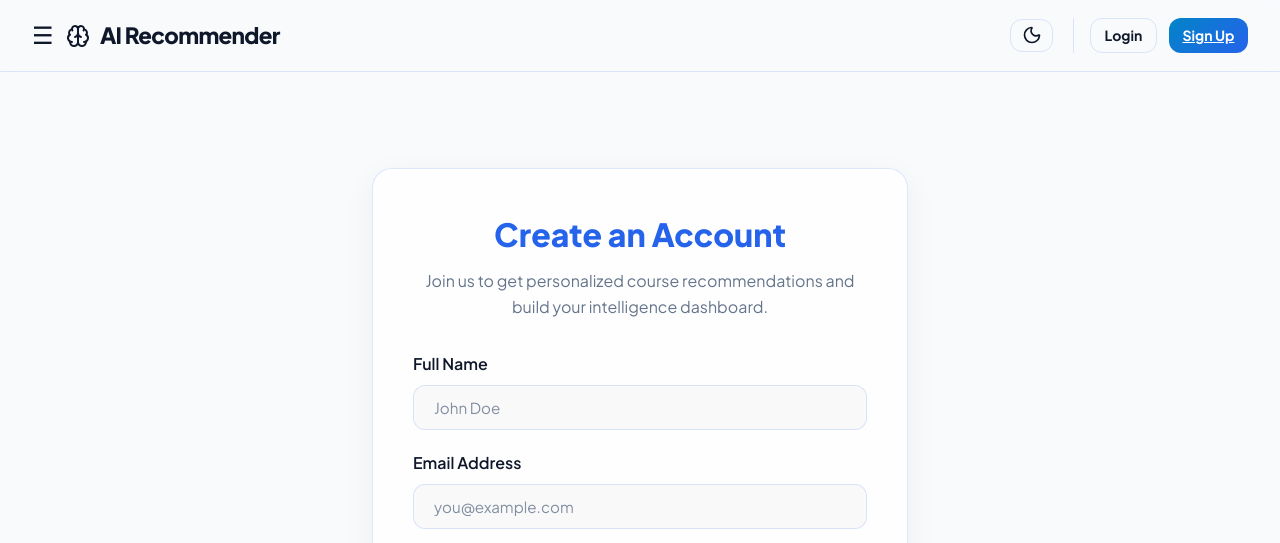
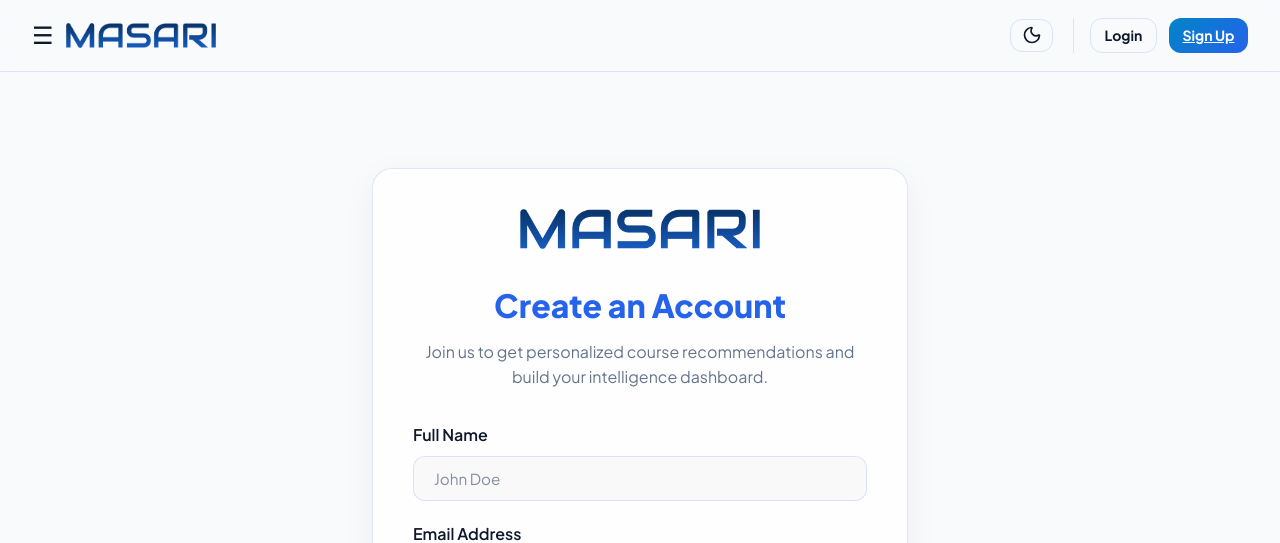
Before and after one commit to marc-zaki/AI-Powered-CS-Course-Recommender-Intelligence-Dashboard, a Flask app: page /register in a window 1280 px wide. Shown: the top 543 px of the page. Run offline with Flask 3, Linux system fonts and the light colour scheme; some libraries are stand-ins or nearby versions.

Commit message:
feat: rebrand project to MASARI and update UI components with new logo implementation

```diff
--- a/flask_app.py
+++ b/flask_app.py
@@ -1118,11 +1118,11 @@ def forgot_password():
                 msg = MIMEMultipart()
                 msg['From'] = smtp_email
                 msg['To'] = email
-                msg['Subject'] = "Password Reset Request - CS Course Recommender"
+                msg['Subject'] = "Password Reset Request - MASARI"
 
                 body = f"""Hello {user.get('name', 'User')},
 
-We received a request to reset the password for your account on the AI-Powered CS Course Recommender.
+We received a request to reset the password for your account on MASARI.
 
 Click the link below to set a new password:
 {reset_link}
@@ -1130,7 +1130,7 @@ Click the link below to set a new password:
 This link is valid for 1 hour. If you did not request this, please ignore this email.
 
 Best regards,
-CS Course Recommender Team"""
+MASARI Team"""
 
                 msg.attach(MIMEText(body, 'plain'))
 
--- a/static/js/main.js
+++ b/static/js/main.js
@@ -854,7 +854,7 @@ function exportPlanToPDF() {
             </div>
             <div style="text-align: right; font-size: 11px; color: #64748B;">
                 <strong>Date:</strong> ${new Date().toLocaleDateString()}<br/>
-                <strong>Platform:</strong> AI CS Recommender
+                <strong>Platform:</strong> MASARI
             </div>
         </div>
         <div style="background: #F8FAFC; border-left: 4px solid #3282B8; padding: 12px 18px; border-radius: 6px; margin-top: 20px; text-align: left;">
@@ -873,13 +873,13 @@ function exportPlanToPDF() {
     pdfFooter.style.textAlign = 'center';
     pdfFooter.style.fontSize = '11px';
     pdfFooter.style.color = '#94A3B8';
-    pdfFooter.innerHTML = `AI-Powered CS Course Recommender Intelligence Dashboard &bull; Curated and Structured with Gemini 2.5-Flash`;
+    pdfFooter.innerHTML = `MASARI Intelligence Dashboard &bull; Curated and Structured with Gemini 2.5-Flash`;
     pathContent.appendChild(pdfFooter);
 
     // 4. PDF Generation Options
     const opt = {
         margin:       12,
-        filename:     `AI_Study_Plan_${goalText.replace(/[^a-z0-9]/gi, '_').toLowerCase()}.pdf`,
+        filename:     `MASARI_Study_Plan_${goalText.replace(/[^a-z0-9]/gi, '_').toLowerCase()}.pdf`,
         image:        { type: 'jpeg', quality: 0.98 },
         html2canvas:  {
             scale: 2,
--- a/templates/base.html
+++ b/templates/base.html
@@ -4,7 +4,7 @@
 <head>
     <meta charset="UTF-8">
     <meta name="viewport" content="width=device-width, initial-scale=1.0">
-    <title>{% block title %}CS Course Recommender | AI Powered Learning Dashboard{% endblock %}</title>
+    <title>{% block title %}MASARI | AI Powered Learning Dashboard{% endblock %}</title>
     <link href="https://fonts.googleapis.com/css2?family=Inter:wght@400;500;600;700;800&display=swap" rel="stylesheet">
     <link rel="stylesheet" href="{{ url_for('static', filename='css/style.css') }}">
     {% block extra_head %}{% endblock %}
@@ -18,8 +18,8 @@
         <!-- Sidebar -->
         <aside class="app-sidebar" id="app-sidebar">
             <div class="app-sidebar-header" style="display: flex; justify-content: space-between; align-items: center;">
-                <a href="/" class="logo" style="font-size: 1.25rem;">
-                    <i data-lucide="brain"></i> AI Recommender
+                <a href="/" class="logo">
+                    <img src="{{ url_for('static', filename='logo.png') }}" alt="MASARI" style="height: 26px; width: auto; max-width: 150px; object-fit: contain;">
                 </a>
                 <button class="mobile-close-btn" onclick="toggleSidebar(event)" style="background: transparent; border: none; color: var(--text-main); font-size: 1.5rem; cursor: pointer;">✕</button>
             </div>
@@ -43,7 +43,7 @@
             </nav>
 
             <div style="padding: 1.5rem 1rem; border-top: 1px solid var(--border-glass); font-size: 0.8rem; color: var(--text-muted); text-align: center;">
-                &copy; 2026 AI Recommender<br/>Advanced Systems
+                &copy; 2026 MASARI<br/>Advanced Systems
             </div>
         </aside>
 
@@ -53,7 +53,7 @@
                 <div style="display: flex; align-items: center; gap: 0.75rem;">
                     <button class="mobile-menu-btn" onclick="toggleSidebar(event)">☰</button>
                     <a href="/" class="logo header-logo">
-                        <i data-lucide="brain"></i> <span class="header-logo-text">AI Recommender</span>
+                        <img src="{{ url_for('static', filename='logo.png') }}" alt="MASARI" style="height: 26px; width: auto; max-width: 150px; object-fit: contain;">
                     </a>
                 </div>
                 <div style="display: flex; align-items: center; gap: 0.75rem;">
--- a/templates/forgot_password.html
+++ b/templates/forgot_password.html
@@ -3,6 +3,9 @@
 {% block content %}
 <div class="container" style="max-width: 500px; margin: 4rem auto; padding: 0 1rem;">
     <div class="glass-panel" style="padding: 2.5rem; background: var(--bg-card); border-radius: 20px; border: 1px solid var(--border-glass); box-shadow: var(--shadow-glass);">
+        <div style="text-align: center; margin-bottom: 1.5rem;">
+            <img src="{{ url_for('static', filename='logo.png') }}" alt="MASARI Logo" style="height: 40px; width: auto; object-fit: contain;">
+        </div>
         <h2 style="text-align: center; color: var(--primary); font-weight: 800; font-size: 2rem; margin-bottom: 0.5rem;">Reset Password</h2>
         <p style="text-align: center; color: var(--text-muted); margin-bottom: 2rem; font-size: 0.95rem; line-height: 1.5;">Enter the email address associated with your account and we will send you a password reset link.</p>
 
--- a/templates/login.html
+++ b/templates/login.html
@@ -3,6 +3,9 @@
 {% block content %}
 <div class="container" style="max-width: 500px; margin: 4rem auto;">
     <div class="glass-panel" style="padding: 2.5rem; background: var(--bg-card); border-radius: 20px; border: 1px solid var(--border-glass);">
+        <div style="text-align: center; margin-bottom: 1.5rem;">
+            <img src="{{ url_for('static', filename='logo.png') }}" alt="MASARI Logo" style="height: 40px; width: auto; object-fit: contain;">
+        </div>
         <h2 style="text-align: center; color: var(--primary); font-weight: 800; font-size: 2rem; margin-bottom: 0.5rem;">Welcome Back</h2>
         <p style="text-align: center; color: var(--text-muted); margin-bottom: 2rem;">Log in to access your personalized recommendations and dashboard.</p>
 
--- a/templates/register.html
+++ b/templates/register.html
@@ -3,6 +3,9 @@
 {% block content %}
 <div class="container" style="max-width: 600px; margin: 4rem auto;">
     <div class="glass-panel" style="padding: 2.5rem; background: var(--bg-card); border-radius: 20px; border: 1px solid var(--border-glass);">
+        <div style="text-align: center; margin-bottom: 1.5rem;">
+            <img src="{{ url_for('static', filename='logo.png') }}" alt="MASARI Logo" style="height: 40px; width: auto; object-fit: contain;">
+        </div>
         <h2 style="text-align: center; color: var(--primary); font-weight: 800; font-size: 2rem; margin-bottom: 0.5rem;">Create an Account</h2>
         <p style="text-align: center; color: var(--text-muted); margin-bottom: 2rem;">Join us to get personalized course recommendations and build your intelligence dashboard.</p>
 
--- a/templates/reset_password.html
+++ b/templates/reset_password.html
@@ -3,6 +3,9 @@
 {% block content %}
 <div class="container" style="max-width: 500px; margin: 4rem auto; padding: 0 1rem;">
     <div class="glass-panel" style="padding: 2.5rem; background: var(--bg-card); border-radius: 20px; border: 1px solid var(--border-glass); box-shadow: var(--shadow-glass);">
+        <div style="text-align: center; margin-bottom: 1.5rem;">
+            <img src="{{ url_for('static', filename='logo.png') }}" alt="MASARI Logo" style="height: 40px; width: auto; object-fit: contain;">
+        </div>
         <h2 style="text-align: center; color: var(--primary); font-weight: 800; font-size: 2rem; margin-bottom: 0.5rem;">New Password</h2>
         <p style="text-align: center; color: var(--text-muted); margin-bottom: 2rem; font-size: 0.95rem; line-height: 1.5;">Please enter a secure new password for your account. It must be at least 6 characters long.</p>
 
```
Also changed, not shown: static/logo.png (added).
